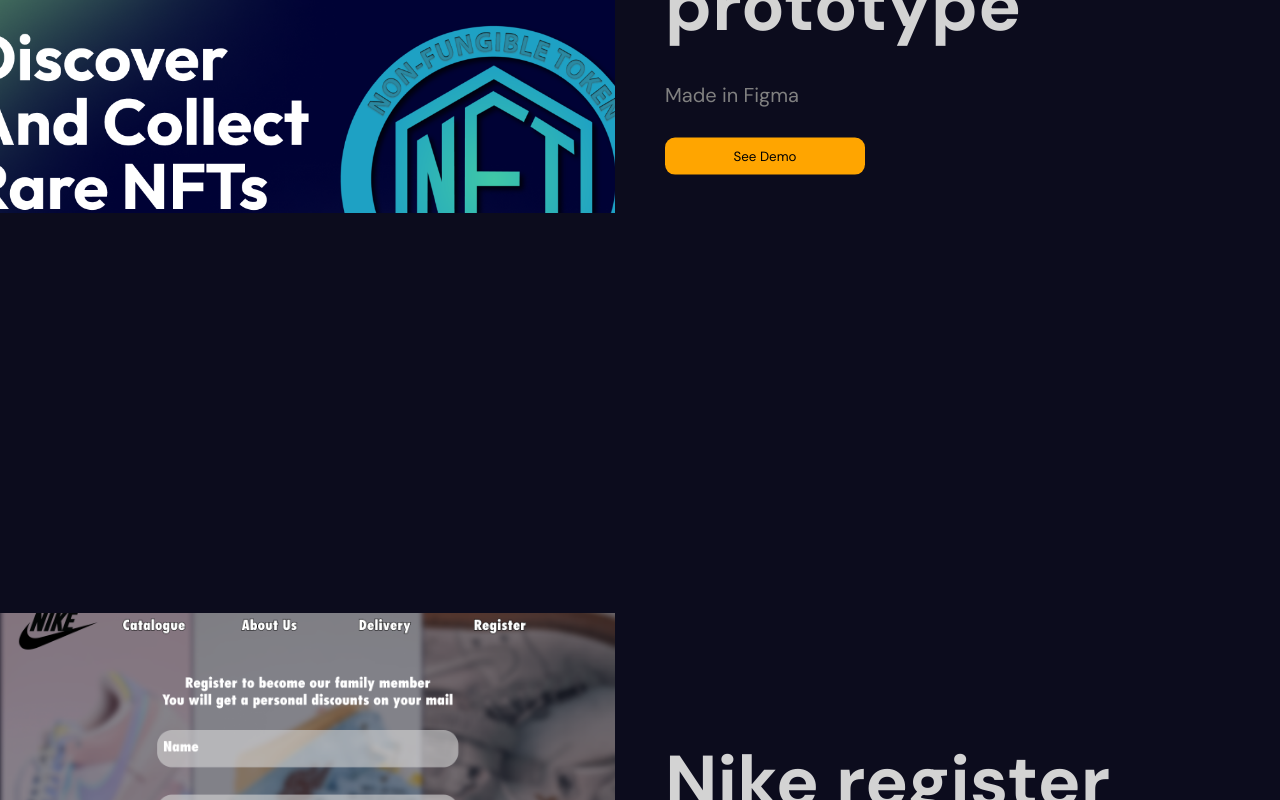
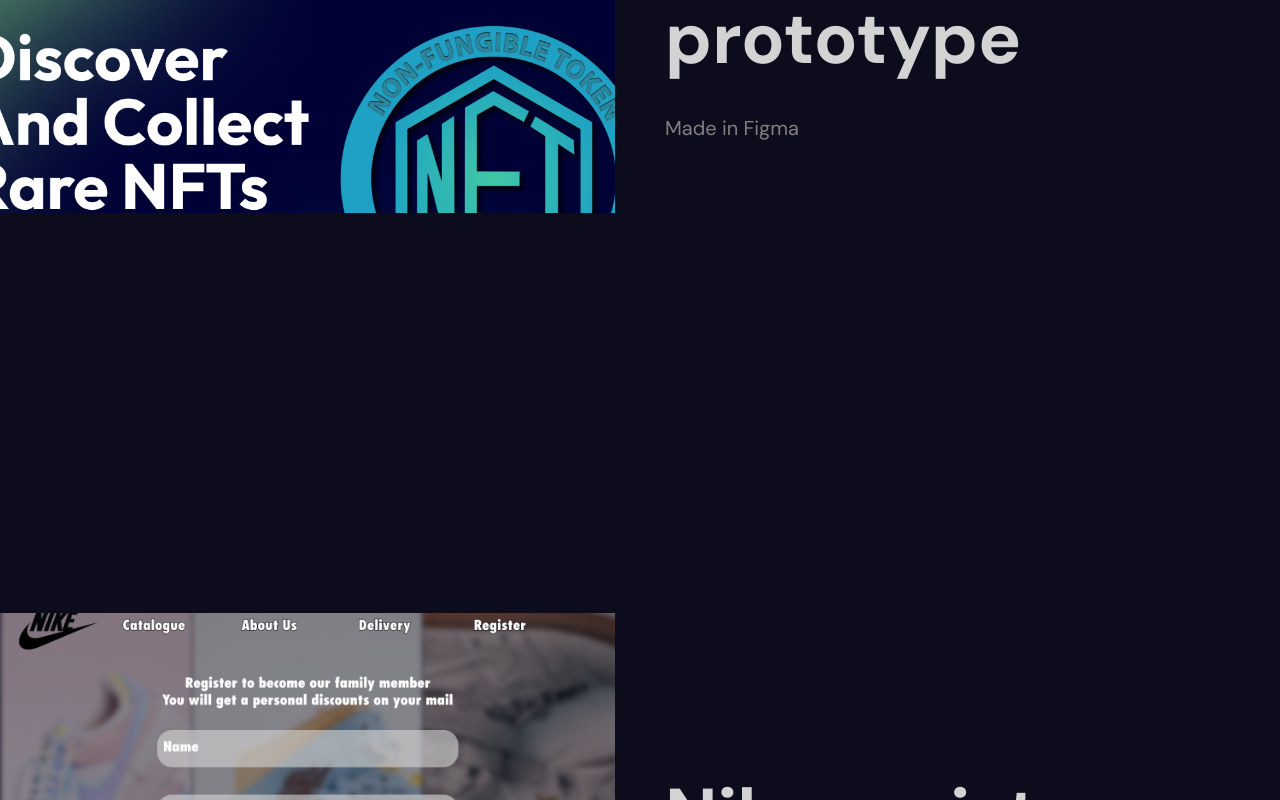
Before and after one commit to Hakkeshawa/Portfolio, a React (Vite) app: page / in a window 1280 px wide. Shown: the part 3740-4540 px from the top of the page. Built offline with nearby package versions, Linux system fonts and the light colour scheme.

Commit message:
Portfolio.jsx

```diff
--- a/src/components/portfolio/Portfolio.jsx
+++ b/src/components/portfolio/Portfolio.jsx
@@ -48,7 +48,7 @@ const Single = ({ item }) => {
           <motion.div className="textContainer" style={{y}}>
             <h2>{item.title}</h2>
             <p>{item.desc}</p>
-            <button>See Demo</button>
+
           </motion.div>
         </div>
       </div>
```
